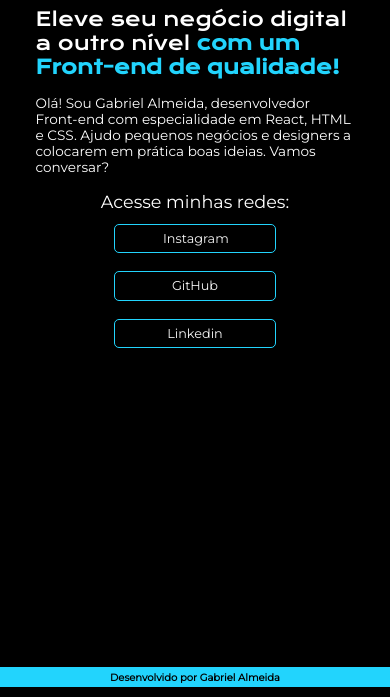
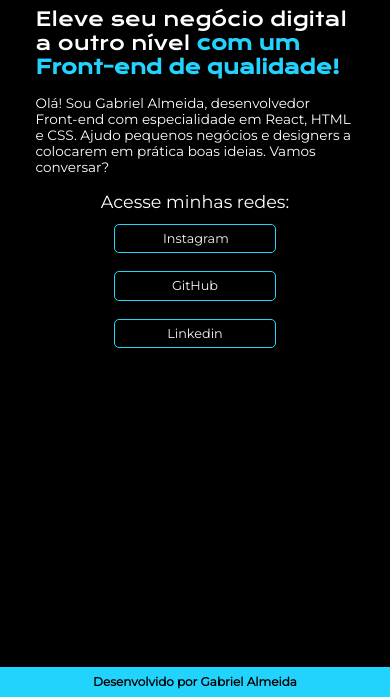
Before and after one commit to gabrieelmttss/portfolio, a plain HTML site: page index.html in a window 390 px wide. Shown: the part 163-860 px from the top of the page. Drawn offline with nearby package versions, Linux system fonts and the light colour scheme.

Commit message:
update footer text

```diff
--- a/styles/style.css
+++ b/styles/style.css
@@ -103,7 +103,7 @@ strong {
 
 .textoFooter {
     text-align: center;
-    padding: 1%;
+    padding: 2%;
     font-family: 'Montserrat', sans-serif;
     font-weight: 600;
 }
@@ -125,6 +125,6 @@ strong {
     }
 
     .footer {
-        font-size: 10px;
+        font-size: 0.75rem;
     }
 }
```
